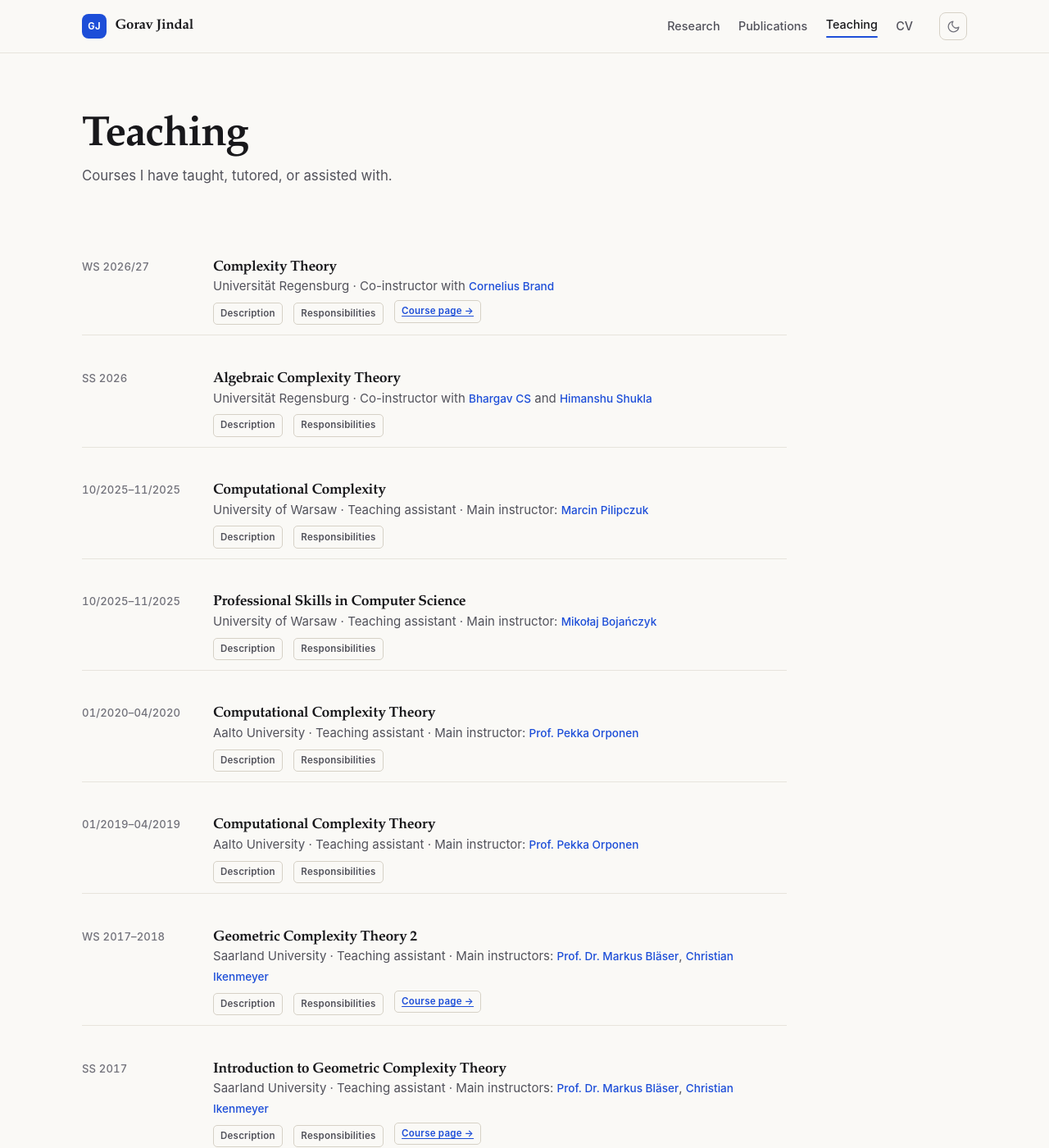
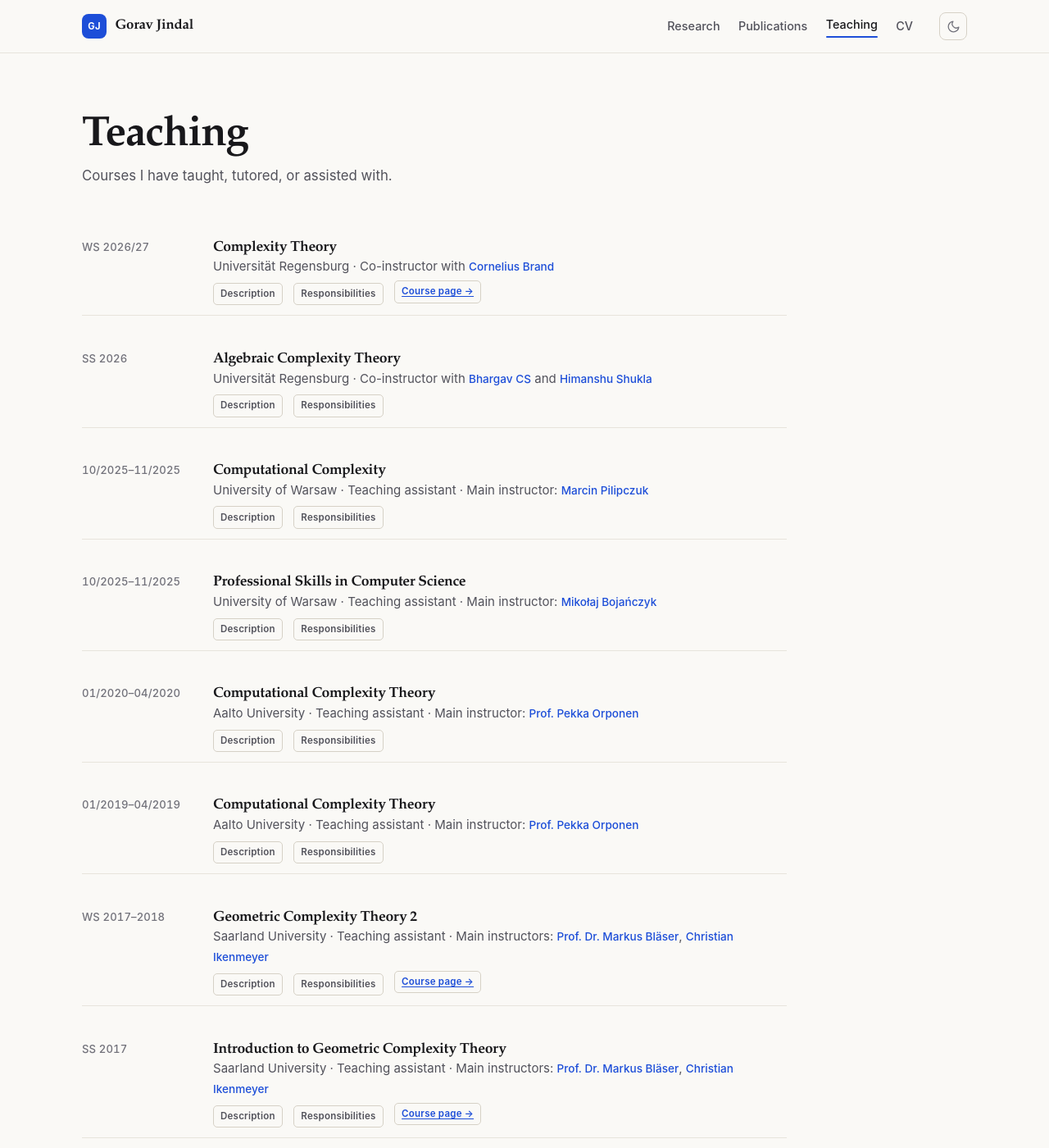
Before and after one commit to goravjindal/goravjindal.github.io, a Jekyll site: the page built from _pages/teaching.md, in a window 1280 px wide and 1400 px high. Shown: the whole window at 82% size. Built offline with Jekyll 4.4.1, drawn with Linux system fonts in a browser that asks for light colours.

Commit message:
Reduce top spacing on teaching page

```diff
--- a/_layouts/page.html
+++ b/_layouts/page.html
@@ -1,7 +1,7 @@
 ---
 layout: default
 ---
-<div class="wrap page{% if page.wide %} page--wide{% endif %}">
+<div class="wrap page{% if page.wide %} page--wide{% endif %}{% if page.page_class %} {{ page.page_class }}{% endif %}">
   <header class="page-header">
     {% if page.eyebrow %}<p class="eyebrow">{{ page.eyebrow }}</p>{% endif %}
     <h1>{{ page.title }}</h1>
--- a/assets/css/main.css
+++ b/assets/css/main.css
@@ -1413,3 +1413,8 @@ hr {
     scroll-behavior: auto;
   }
 }
+
+/* Teaching page: reduce the gap before the first course row. */
+.teaching-page .page-header {
+  margin-bottom: 1.25rem;
+}
```
Also changed, not shown: _pages/teaching.md (+1 -0 lines).
